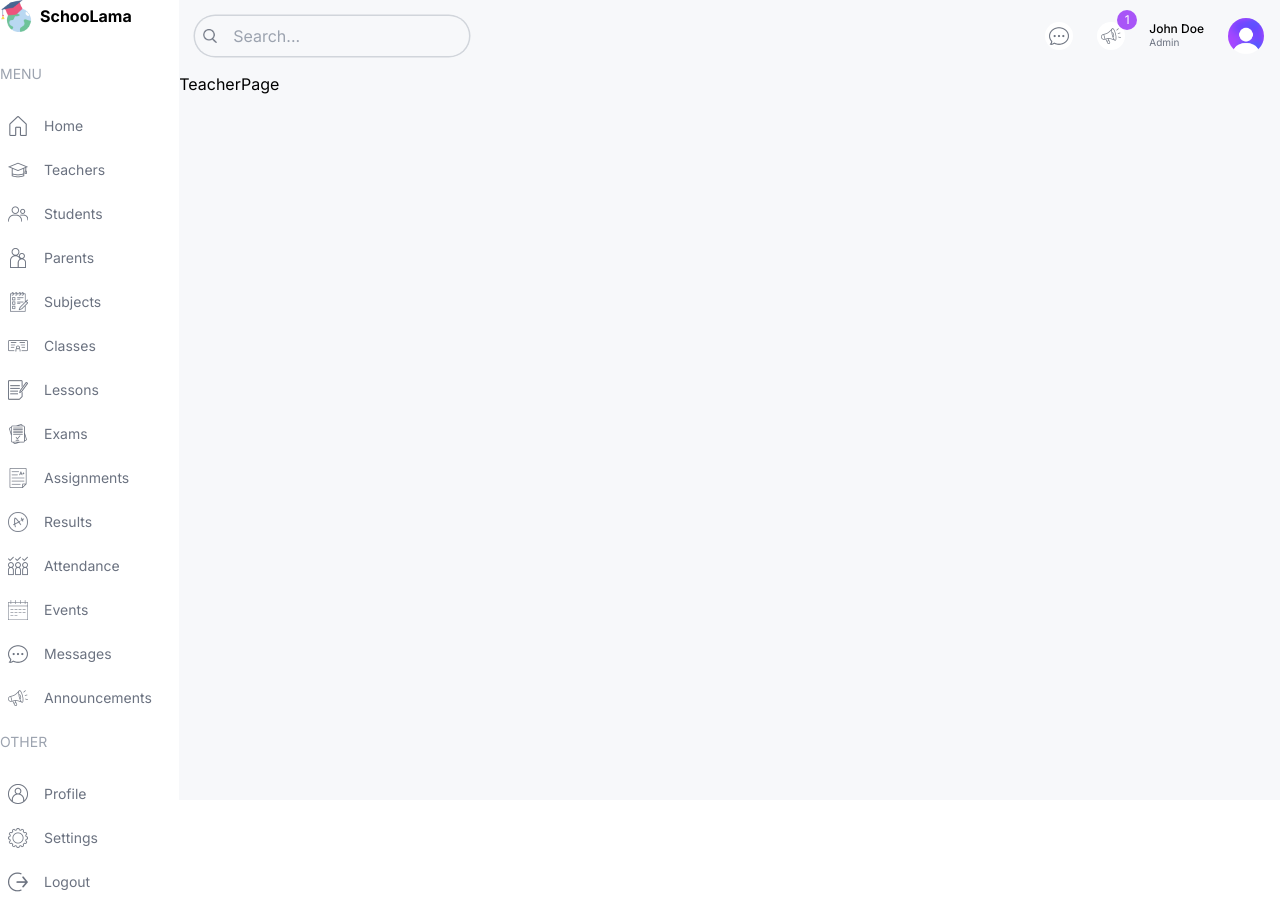
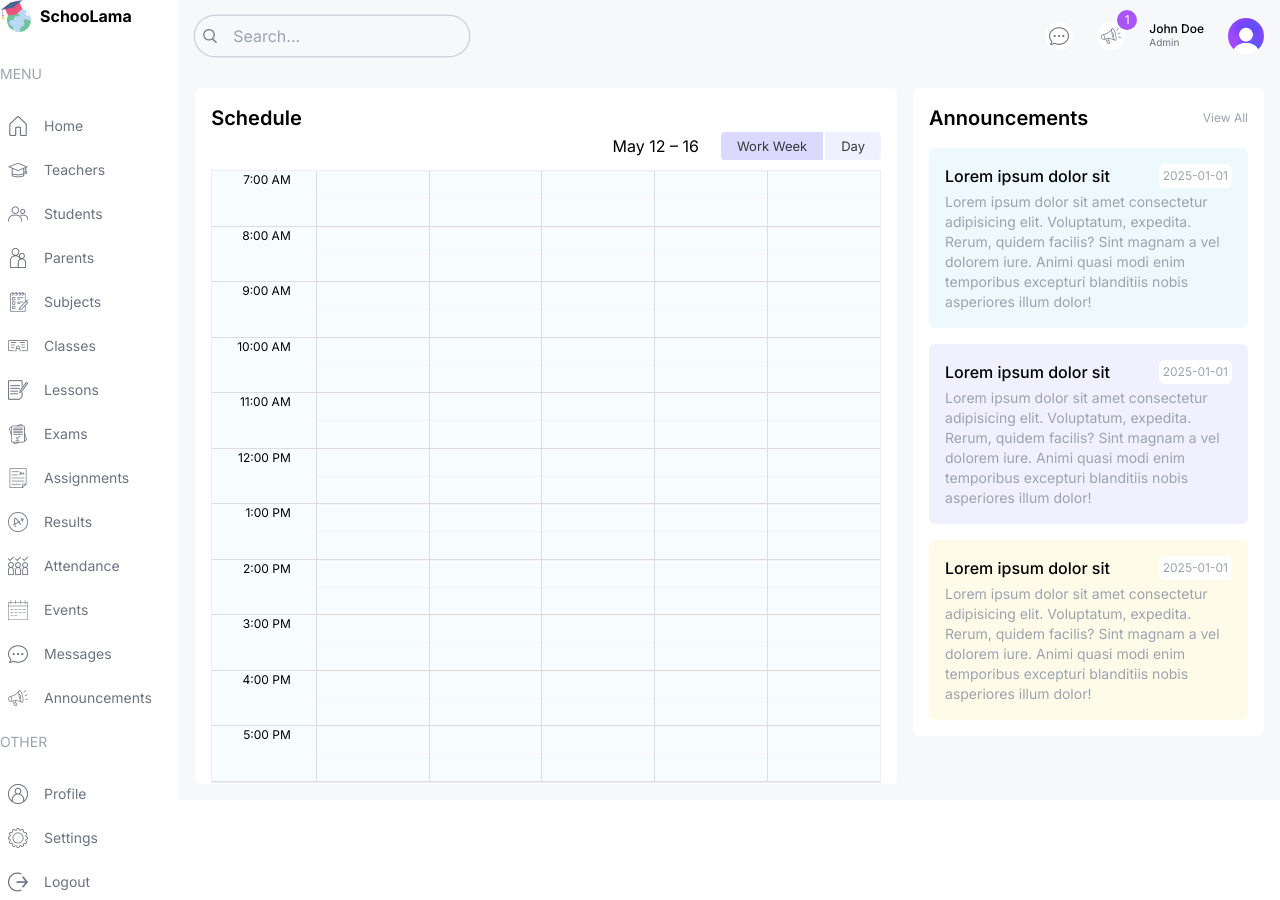
Before and after one commit to ltlongg/KTPM-N10, a Next.js app: page /teacher in a window 1280 px wide. Built offline with nearby package versions, Linux system fonts and the light colour scheme.

Commit message:
Teacher Dashboard

```diff
--- a/src/app/(dashboard)/layout.tsx
+++ b/src/app/(dashboard)/layout.tsx
@@ -24,7 +24,7 @@
        <Menu />
       </div>
       {/* RIGHT */}
-      <div className="w-[84%] md:w-[92%] l:w-[84%] xl:w-[86%] bg-[#F7F8FA] overflow-scroll">
+      <div className="w-[84%] md:w-[92%] l:w-[84%] xl:w-[86%] bg-[#F7F8FA] overflow-scroll flex flex-col">
         <Navbar />
         {children}
       </div>
--- a/src/app/(dashboard)/teacher/page.tsx
+++ b/src/app/(dashboard)/teacher/page.tsx
@@ -1,6 +1,21 @@
+import Announcements from "@/components/Announcements"
+import BigCalendar from "@/components/BigCalendar"
 const TeacherPage = () => {
   return (
-    <div className=''>TeacherPage</div>
+    <div className='flex-1 p-4 flex gap-4 flex-col xl:flex-row'>
+    {/* flex - 1 giúp chiếm hết các phần còn thừa của container */}
+      {/* LEFT */}
+      <div className="w-full xl:w-2/3">
+        <div className="h-full bg-white p-4 rounded-md">
+          <h1 className="text-xl font-semibold">Schedule</h1>
+          <BigCalendar />
+        </div>
+      </div>
+      {/* RIGHT */}
+      <div className="w-full xl:w-1/3 flex flex-col gap-8">
+          <Announcements />
+      </div>
+    </div>
   )
 }
 
```
